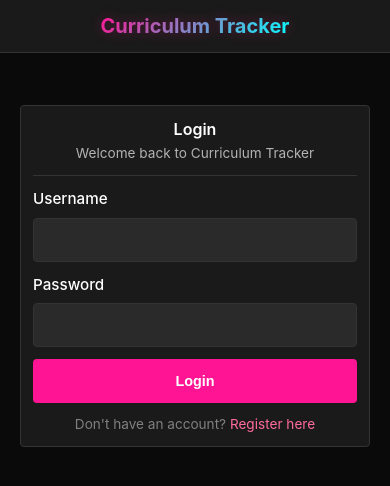
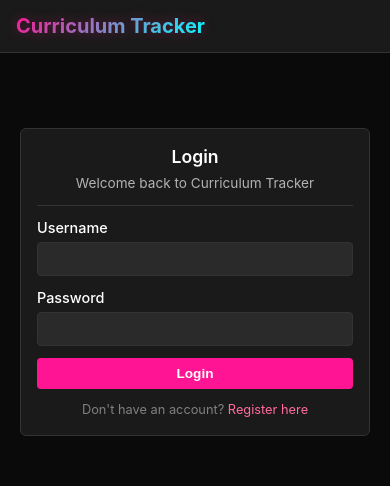
Before and after one commit to BlankTuber/CurriculumTrackerFrontend, a React (Vite) app: page /login in a window 390 px wide. Shown: the top 486 px of the page. Built offline with nearby package versions, Linux system fonts and the light colour scheme; no server answers.

Commit message:
removed phone styles

```diff
--- a/src/styles/index.css
+++ b/src/styles/index.css
@@ -782,222 +782,3 @@ h4 {
     font-size: 1rem;
     margin-bottom: 0.25rem;
 }
-
-@media (max-width: 480px) {
-    body {
-        font-size: 16px;
-    }
-
-    .container {
-        padding: 0 0.5rem;
-    }
-
-    .main-content {
-        padding: 1rem 0;
-    }
-
-    .card {
-        padding: 0.75rem;
-        margin-bottom: 0.5rem;
-        border-radius: 4px;
-    }
-
-    .card-title {
-        font-size: 1rem;
-    }
-
-    .btn {
-        padding: 0.75rem 1rem;
-        font-size: 0.9rem;
-        min-height: 44px;
-        min-width: 44px;
-    }
-
-    .btn-small {
-        padding: 0.5rem 0.75rem;
-        font-size: 0.8rem;
-        min-height: 40px;
-    }
-
-    .form-input,
-    .form-select,
-    .form-textarea {
-        padding: 0.75rem;
-        font-size: 16px;
-        min-height: 44px;
-    }
-
-    .form-label {
-        font-size: 0.95rem;
-        margin-bottom: 0.5rem;
-    }
-
-    .compact-item {
-        padding: 0.75rem;
-        font-size: 0.9rem;
-        flex-direction: column;
-        align-items: flex-start;
-        gap: 0.5rem;
-    }
-
-    .resource-grid {
-        grid-template-columns: 1fr;
-        gap: 0.75rem;
-    }
-
-    .modal {
-        margin: 0.5rem;
-        padding: 1rem;
-        max-height: 95vh;
-    }
-
-    .modal-title {
-        font-size: 1rem;
-    }
-
-    .notification-overlay {
-        bottom: 10px;
-        right: 10px;
-        left: 10px;
-    }
-
-    .notification {
-        min-width: auto;
-        width: 100%;
-        padding: 1rem;
-    }
-
-    h1 {
-        font-size: 1.3rem;
-    }
-
-    h2 {
-        font-size: 1.15rem;
-    }
-
-    .text-xs {
-        font-size: 0.75rem;
-    }
-
-    .text-sm {
-        font-size: 0.85rem;
-    }
-
-    .scrollable-list {
-        max-height: 250px;
-    }
-}
-
-@media (max-width: 768px) {
-    .container {
-        padding: 0 0.75rem;
-    }
-
-    .grid-2,
-    .grid-3,
-    .grid-4 {
-        grid-template-columns: 1fr;
-    }
-
-    .btn-group {
-        flex-direction: column;
-        gap: 0.75rem;
-    }
-
-    .btn-group .btn {
-        width: 100%;
-    }
-
-    .header-content {
-        flex-direction: column;
-        gap: 0.75rem;
-        text-align: center;
-    }
-
-    .user-info {
-        flex-direction: column;
-        gap: 0.5rem;
-    }
-
-    .flex-between {
-        flex-direction: column;
-        align-items: stretch;
-        gap: 0.75rem;
-    }
-
-    .flex-between > * {
-        text-align: center;
-    }
-
-    .modal {
-        max-width: 100%;
-        margin: 0.75rem;
-    }
-
-    .notification-overlay {
-        bottom: 10px;
-        right: 10px;
-        left: 10px;
-    }
-
-    .notification {
-        min-width: auto;
-        width: 100%;
-    }
-
-    .form-compact .grid-2,
-    .form-compact .grid-3,
-    .form-compact .grid-4 {
-        grid-template-columns: 1fr;
-    }
-
-    .inline-form {
-        flex-direction: column;
-        align-items: stretch;
-    }
-
-    .inline-form .form-group {
-        min-width: auto;
-    }
-
-    .compact-item {
-        flex-direction: column;
-        align-items: flex-start;
-        gap: 0.5rem;
-    }
-
-    .compact-item .btn-group {
-        align-self: stretch;
-    }
-
-    .list-item {
-        flex-direction: column;
-        align-items: flex-start;
-        gap: 0.5rem;
-        text-align: left;
-    }
-
-    .scrollable-list {
-        max-height: 200px;
-    }
-}
-
-@media (min-width: 769px) {
-    .modal {
-        min-width: 500px;
-    }
-
-    .flex-between > * {
-        text-align: initial;
-    }
-}
-
-@media (max-width: 1024px) and (orientation: landscape) {
-    .modal {
-        max-height: 85vh;
-    }
-
-    .scrollable-list {
-        max-height: 150px;
-    }
-}
```
